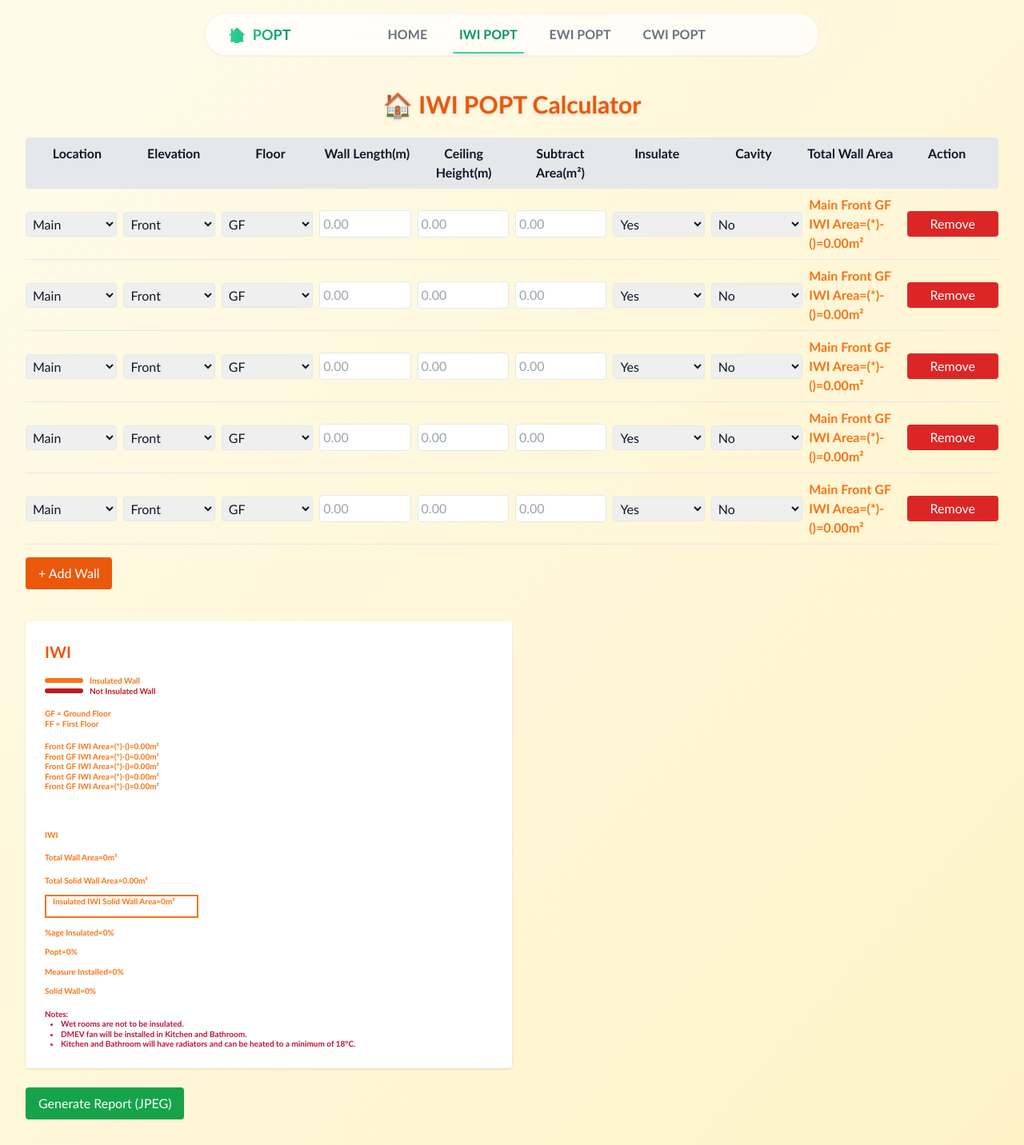
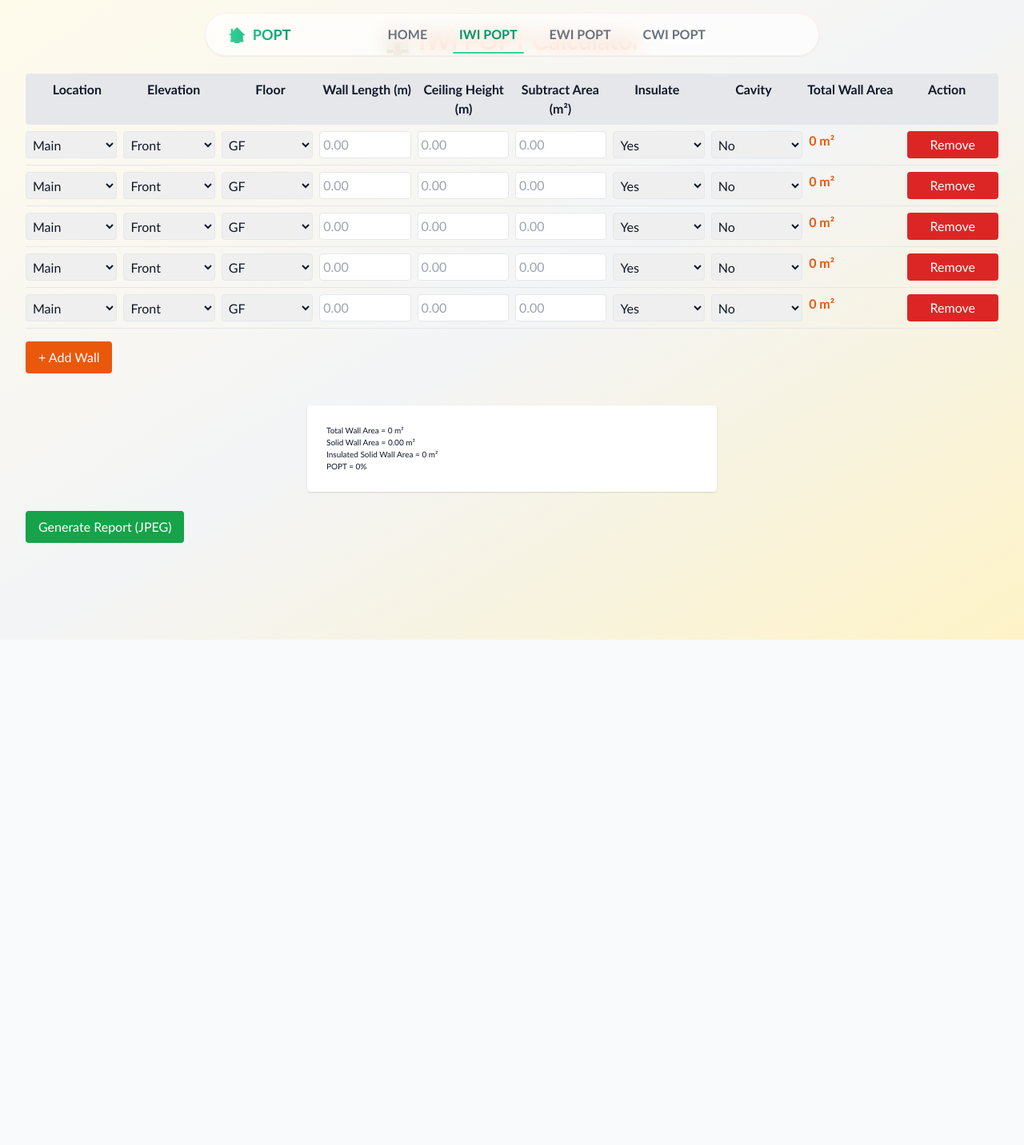
Before and after one commit to HameyDev/popt-calculator, a Next.js app: page /iwi in a window 1280 px wide. Shown: the whole page at 80% size. After the commit the page ends 800 px from the top, so only its background shows below. Built offline with nearby package versions, Linux system fonts and the light colour scheme.

Commit message:
Update page.jsx

```diff
--- a/src/app/iwi/page.jsx
+++ b/src/app/iwi/page.jsx
@@ -17,26 +17,23 @@ export default function IWICalculator() {
   );
 
   const [totals, setTotals] = useState({
-    totalWallArea: 0.0,
-    insulatedArea: 0.0,
-    cavityArea: 0.0,
-    percentInsulated: 0.0,
+    totalWallArea: 0,
+    insulatedArea: 0,
+    cavityArea: 0,
+    percentInsulated: 0,
   });
 
-  const reportRef = useRef();
+  const reportRef = useRef(null);
 
+  // ✅ Correct area calculation (meters only)
   const calculateArea = (wall) => {
-    const length = parseFloat(wall.length) || 0;
-    const height = parseFloat(wall.height) || 0;
-    const subtract = parseFloat(wall.subtract) || 0;
+    const length = Number(wall.length) || 0;
+    const height = Number(wall.height) || 0;
+    const subtract = Number(wall.subtract) || 0;
 
-    const areaInCm =
-      Math.round((length * height) / 100) - subtract;
-
-    return areaInCm > 0 ? areaInCm / 100 : 0;
+    const area = length * height - subtract;
+    return area > 0 ? Number(area.toFixed(2)) : 0;
   };
-
-
 
   useEffect(() => {
     let total = 0;
@@ -47,8 +44,11 @@ export default function IWICalculator() {
       const area = calculateArea(wall);
       total += area;
 
-    if (wall.insulate === "Yes") insulated += area;
-    if (wall.cavity === "Yes") cavity += area;
+      if (wall.cavity === "Yes") {
+        cavity += area;
+      } else if (wall.insulate === "Yes") {
+        insulated += area;
+      }
     });
 
     setTotals({
@@ -61,11 +61,9 @@ export default function IWICalculator() {
     });
   }, [walls]);
 
-
-
   const handleChange = (index, field, value) => {
     const updated = [...walls];
-    updated[index][field] = value;
+    updated[index] = { ...updated[index], [field]: value };
     setWalls(updated);
   };
 
@@ -86,239 +84,119 @@ export default function IWICalculator() {
   };
 
   const removeWall = (index) => {
-    const updated = walls.filter((_, i) => i !== index);
-    setWalls(updated);
+    setWalls(walls.filter((_, i) => i !== index));
   };
 
   const generateReport = async () => {
     const canvas = await html2canvas(reportRef.current, { scale: 2 });
-    const imgData = canvas.toDataURL("image/jpeg", 1.0);
-
     const link = document.createElement("a");
-    link.href = imgData;
+    link.href = canvas.toDataURL("image/jpeg", 1);
     link.download = "IWI_Report.jpg";
     link.click();
   };
 
   return (
-    <div className="min-h-screen bg-gradient-to-br from-amber-50 via-gray to-amber-100 p-4 sm:p-8 pt-20 sm:pt-28 font-sans">
-      <h1 className="text-3xl font-extrabold text-center text-orange-600 mb-6 drop-shadow">
+    <div className="min-h-screen bg-gradient-to-br from-amber-50 via-gray-100 to-amber-100 p-4 sm:p-8 pt-24">
+      <h1 className="text-3xl font-extrabold text-center text-orange-600 mb-6">
         🏠 IWI POPT Calculator
       </h1>
 
-      {/* Responsive Table Wrapper */}
       <div className="overflow-x-auto">
-        {/* Table Header */}
-        <div className="min-w-[900px] grid grid-cols-10 gap-2 font-semibold bg-gray-200 p-2 rounded">
-          <span className="text-center">Location</span>
-          <span className="text-center">Elevation</span>
-          <span className="text-center">Floor</span>
-          <span className="text-center">Wall Length(m)</span>
-          <span className="text-center">Ceiling Height(m)</span>
-          <span className="text-center">Subtract Area(m²)</span>
-          <span className="text-center">Insulate</span>
-          <span className="text-center">Cavity</span>
-          <span className="text-center">Total Wall Area</span>
-          <span className="text-center">Action</span>
+        <div className="min-w-[900px] grid grid-cols-10 gap-2 bg-gray-200 p-2 font-semibold rounded">
+          {[
+            "Location",
+            "Elevation",
+            "Floor",
+            "Wall Length (m)",
+            "Ceiling Height (m)",
+            "Subtract Area (m²)",
+            "Insulate",
+            "Cavity",
+            "Total Wall Area",
+            "Action",
+          ].map((h) => (
+            <span key={h} className="text-center">{h}</span>
+          ))}
         </div>
 
-        {/* Wall Rows */}
-        {walls.map((wall, index) => {
-          const area = calculateArea(wall);
-          return (
-            <div
-              key={index}
-              className="min-w-[900px] grid grid-cols-10 gap-2 items-center border-b py-2"
-            >
+        {walls.map((wall, index) => (
+          <div key={index} className="min-w-[900px] grid grid-cols-10 gap-2 py-2 border-b">
+            {["location", "elevation", "floor"].map((field) => (
               <select
-                value={wall.location}
-                onChange={(e) =>
-                  handleChange(index, "location", e.target.value)
-                }
+                key={field}
+                value={wall[field]}
+                onChange={(e) => handleChange(index, field, e.target.value)}
                 className="border p-1 rounded"
               >
-                <option>Main</option>
-                <option>Ext 1</option>
-                <option>Ext 2</option>
-                <option>Ext 3</option>
-                <option>Ext 4</option>
+                {(field === "location"
+                  ? ["Main", "Ext 1", "Ext 2", "Ext 3", "Ext 4"]
+                  : field === "elevation"
+                  ? ["Front", "Rear", "Side"]
+                  : ["GF", "FF", "SF"]
+                ).map((opt) => (
+                  <option key={opt}>{opt}</option>
+                ))}
               </select>
+            ))}
 
-              <select
-                value={wall.elevation}
-                onChange={(e) =>
-                  handleChange(index, "elevation", e.target.value)
-                }
-                className="border p-1 rounded"
-              >
-                <option>Front</option>
-                <option>Rear</option>
-                <option>Side</option>
-              </select>
-
-              <select
-                value={wall.floor}
-                onChange={(e) => handleChange(index, "floor", e.target.value)}
-                className="border p-1 rounded"
-              >
-                <option>GF</option>
-                <option>FF</option>
-                <option>SF</option>
-              </select>
-
+            {["length", "height", "subtract"].map((field) => (
               <input
+                key={field}
                 type="number"
                 step="0.01"
                 placeholder="0.00"
-                value={wall.length}
-                onChange={(e) => handleChange(index, "length", e.target.value)}
+                value={wall[field]}
+                onChange={(e) => handleChange(index, field, e.target.value)}
                 className="border p-1 rounded"
               />
+            ))}
 
-              <input
-                type="number"
-                step="0.01"
-                value={wall.height}
-                placeholder="0.00"
-                onChange={(e) => handleChange(index, "height", e.target.value)}
-                className="border p-1 rounded"
-              />
-
-              <input
-                type="number"
-                step="0.01"
-                value={wall.subtract}
-                placeholder="0.00"
-                onChange={(e) =>
-                  handleChange(index, "subtract", e.target.value)
-                }
-                className="border p-1 rounded"
-              />
-
+            {["insulate", "cavity"].map((field) => (
               <select
-                value={wall.insulate}
-                onChange={(e) =>
-                  handleChange(index, "insulate", e.target.value)
-                }
-                className="border p-1 rounded"
-              >
-                <option>Yes</option>
-                <option>No</option>
-              </select>
-
-              {/* 🆕 Cavity Option */}
-              <select
-                value={wall.cavity}
-                onChange={(e) => handleChange(index, "cavity", e.target.value)}
+                key={field}
+                value={wall[field]}
+                onChange={(e) => handleChange(index, field, e.target.value)}
                 className="border p-1 rounded"
               >
                 <option>No</option>
                 <option>Yes</option>
               </select>
+            ))}
 
-              <span
-                className={`font-semibold ${wall.insulate === "Yes"
-                    ? "text-orange-500"
-                    : "text-red-700"
-                  }`}
-              >
-                {`${wall.location} ${wall.elevation} ${wall.floor} IWI Area=(${wall.length}*${wall.height})-(${wall.subtract})=${calculateArea(wall).toFixed(2)}m²`}
+            <span className="font-semibold text-orange-600">
+              {calculateArea(wall)} m²
             </span>
 
             <button
               onClick={() => removeWall(index)}
-                className="px-2 px-1 py-1 bg-red-600 text-white rounded hover:bg-red-700"
+              className="px-2 py-1 bg-red-600 text-white rounded"
             >
               Remove
             </button>
           </div>
-          );
-        })}
+        ))}
       </div>
 
-      {/* Add Wall Button */}
       <button
         onClick={addWall}
-        className="mt-4 px-4 py-2 bg-orange-600 text-white rounded hover:bg-orange-700 w-full sm:w-auto"
+        className="mt-4 px-4 py-2 bg-orange-600 text-white rounded w-full sm:w-auto"
       >
         + Add Wall
       </button>
 
-      {/* Report Section */}
       <div
         ref={reportRef}
-        className="mt-10 bg-white p-6 rounded shadow overflow-x-auto text-[10px] leading-tight font-[Calibri] w-1/2"
+        className="mt-10 bg-white p-6 rounded shadow text-[10px] max-w-lg mx-auto"
       >
-        <h1 className="text-xl font-bold text-orange-600 mb-4">IWI</h1>
-
-        <div className="flex items-center space-x-2">
-          <div className="w-12 h-1.5 bg-orange-500 rounded-full"></div>
-          <span className="text-orange-500 font-semibold">Insulated Wall</span>
+        <p>Total Wall Area = {totals.totalWallArea} m²</p>
+        <p>Solid Wall Area = {(totals.totalWallArea - totals.cavityArea).toFixed(2)} m²</p>
+        <p>Insulated Solid Wall Area = {totals.insulatedArea} m²</p>
+        <p>POPT = {Math.floor(totals.percentInsulated)}%</p>
       </div>
 
-        <div className="flex items-center space-x-2">
-          <div className="w-12 h-1.5 bg-red-700 rounded-full"></div>
-          <span className="text-red-700 font-semibold">Not Insulated Wall</span>
-        </div>
-
-        <p className="mt-4 font-semibold text-orange-500">GF = Ground Floor</p>
-        <p className="font-semibold text-orange-500 mb-4">FF = First Floor</p>
-
-        {walls.map((wall, index) => (
-          <p
-            key={index}
-            className={`${wall.insulate === "Yes"
-                ? "text-orange-500 font-semibold"
-                : "text-rose-700 font-semibold"
-              }`}
-          >
-            {`${wall.location === "Main" ? "" : wall.location + " "} ${wall.elevation} ${wall.floor} IWI Area=(${wall.length}*${wall.height})-(${wall.subtract})=${calculateArea(wall).toFixed(2)}m²`}
-          </p>
-        ))}
-
-        <p className="mt-12 font-semibold text-orange-500">IWI</p>
-        <p className="mt-4 font-semibold text-orange-500">
-          Total Wall Area={totals.totalWallArea}m²
-        </p>
-        <p className="mt-4 font-semibold text-orange-500">
-          Total Solid Wall Area={(totals.totalWallArea - totals.cavityArea).toFixed(2)}m²
-        </p>
-        {totals.cavityArea > 0 && (
-          <p className="mt-4 font-semibold text-orange-500">
-            Total Cavity Wall Area={totals.cavityArea}m²
-          </p>
-        )}
-        <p className="mt-3 font-semibold text-orange-500 border-2 border-orange-500 px-2 pb-3 w-48">
-          Insulated IWI Solid Wall Area={totals.insulatedArea}m²
-        </p>
-        <p className="mt-3 font-semibold text-orange-500">
-          %age Insulated={Math.floor(totals.percentInsulated)}%
-        </p>
-        <p className="mt-3 font-semibold text-orange-500">
-          Popt={Math.floor(totals.percentInsulated)}%
-        </p>
-        <p className="mt-3 font-semibold text-orange-500">
-          Measure Installed={Math.floor(totals.percentInsulated)}%
-        </p>
-        <p className="mt-3 font-semibold text-orange-500">Solid Wall={totals.totalWallArea > 0 ? Math.floor(((totals.totalWallArea - totals.cavityArea) / totals.totalWallArea) * 100) : 0}%</p>
-        {totals.cavityArea > 0 && (
-          <p className="mt-3 font-semibold text-orange-500">Cavity Wall={Math.floor((totals.cavityArea / totals.totalWallArea) * 100)}%</p>
-        )}
-        <h4 className="text-[10px] leading-tight font-[Calibri] mt-4 font-bold text-rose-700">Notes:</h4>
-        <ul className="text-[10px] leading-tight font-[Calibri] text-rose-700 font-bold list-disc ml-5">
-          <li>Wet rooms are not to be insulated.</li>
-          <li>DMEV fan will be installed in Kitchen and Bathroom.</li>
-          <li>
-            Kitchen and Bathroom will have radiators and can be heated to a
-            minimum of 18°C.
-          </li>
-        </ul>
-      </div>
-
-      {/* Generate JPEG Button */}
       <button
         onClick={generateReport}
-        className="mt-6 px-4 py-2 bg-green-600 text-white rounded hover:bg-green-700 w-full sm:w-auto"
+        className="mt-6 px-4 py-2 bg-green-600 text-white rounded w-full sm:w-auto"
       >
         Generate Report (JPEG)
       </button>
```
Lines whose indentation alone changed are shown as unchanged.
